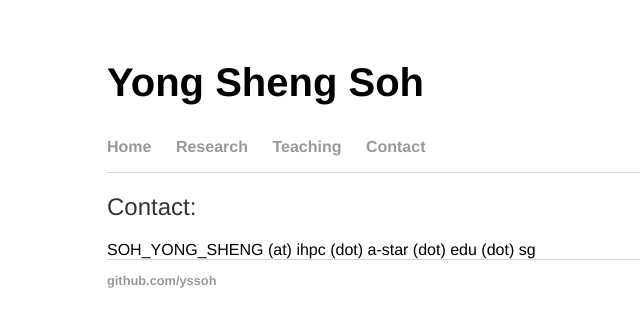
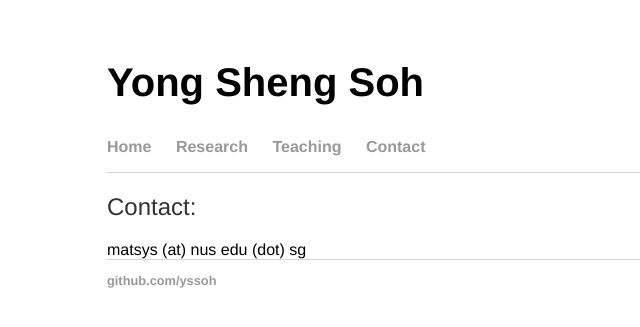
Before and after one commit to yssoh/yssoh.github.io, a Jekyll site: the page built from contact/index.html, in a window 1280 px wide. Shown: the top 327 px of the page, without its empty margins (21-661 px from the left). Built offline with Jekyll 4.4.1, drawn with Linux system fonts in a browser that asks for light colours.

Commit message:
Update index.html

```diff
--- a/contact/index.html
+++ b/contact/index.html
@@ -6,6 +6,6 @@ title: Yong Sheng Soh
 <div class="blurb">
   <h2>Contact:</h2>
 
-SOH_YONG_SHENG<span> (at) </span> <span> ihpc </span> <span> (dot) </span> <span> a-star </span> <span> (dot) </span> <span> edu </span> <span> (dot) </span> <span> sg </span>
+matsys<span> (at) </span> <span> nus </span> <span> edu </span> <span> (dot) </span> <span> sg </span>
 
 </div><!-- /.blurb -->
```
